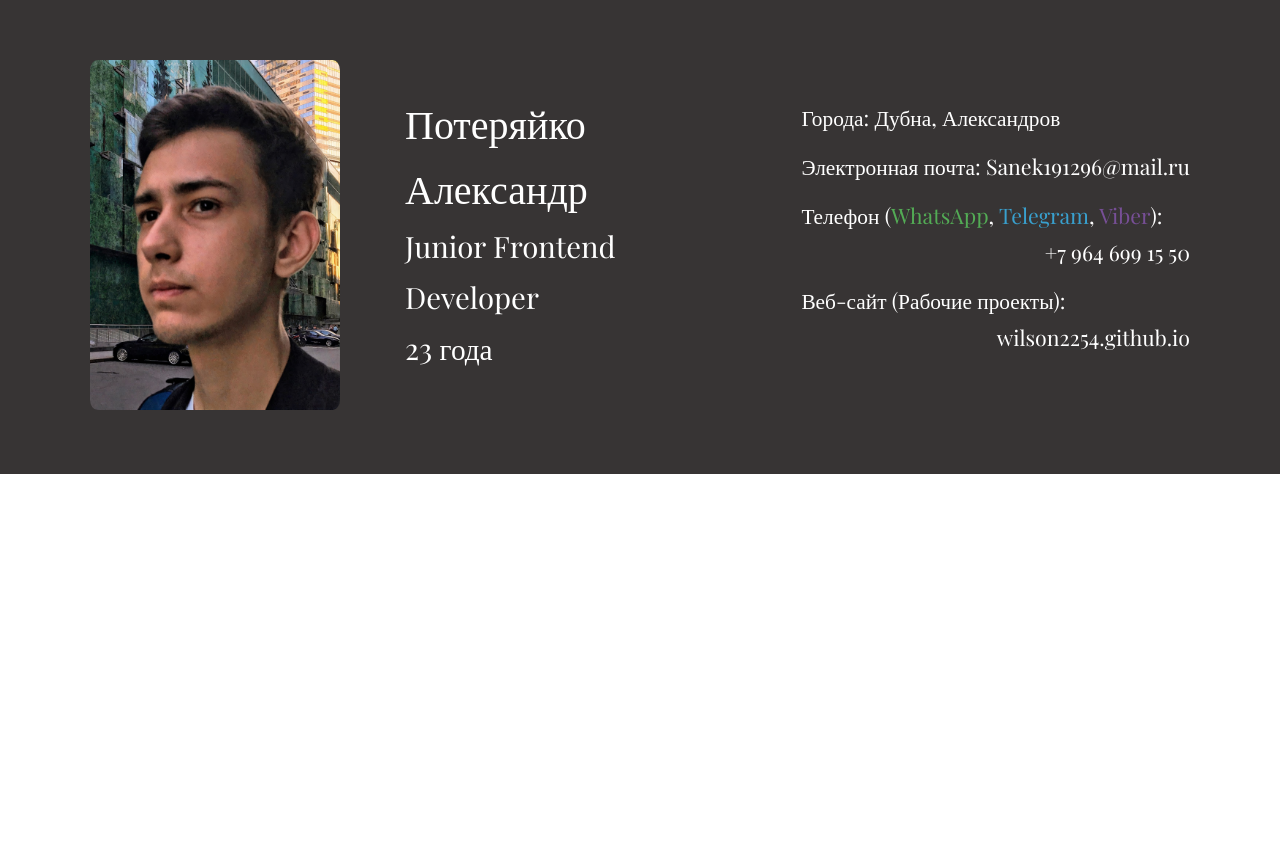
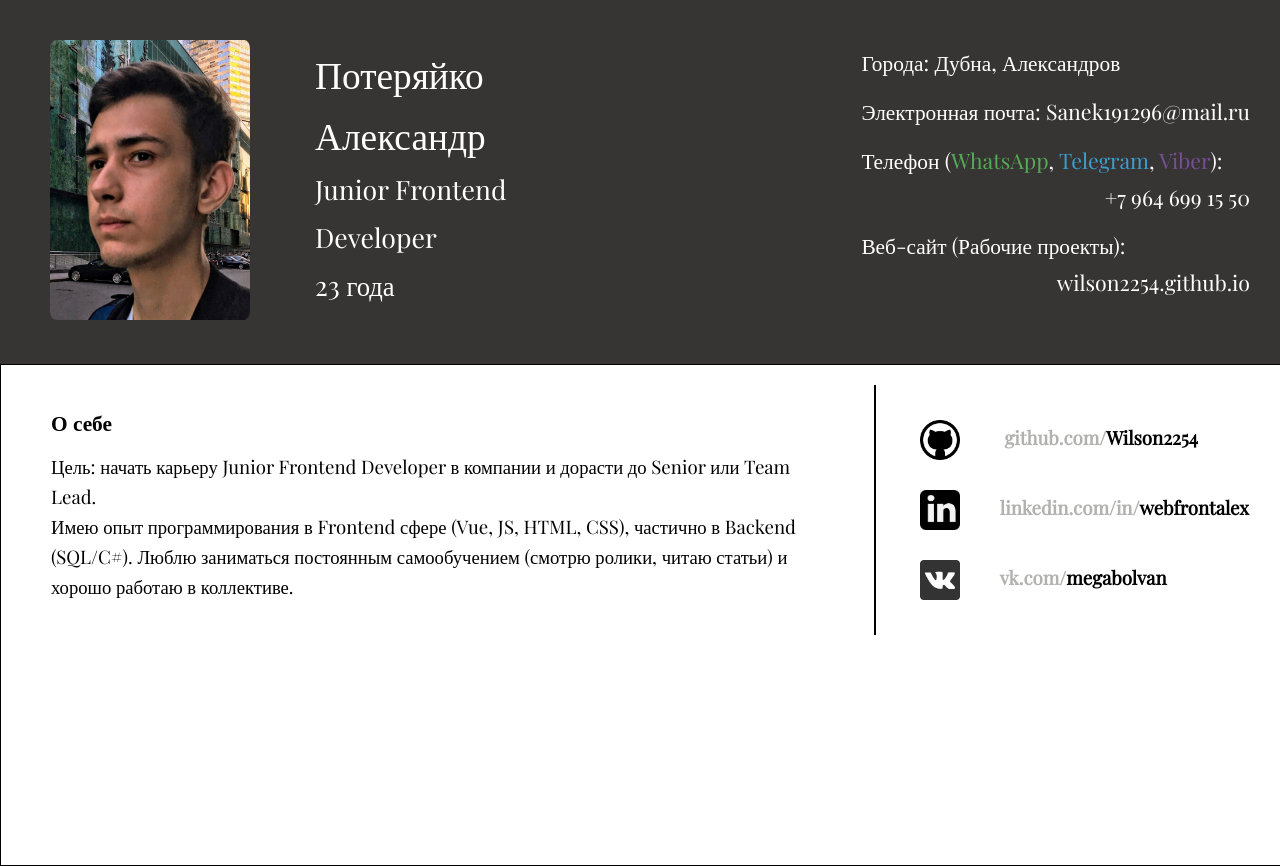
Before and after one commit to Wilson2254/ScssResumePage, a website: page index.html in a window 1280 px wide. Before the commit the page ends 800 px from the top, so only its background shows below. Drawn offline with nearby package versions, Linux system fonts and the light colour scheme.

Commit message:
create about and links

```diff
--- a/index.html
+++ b/index.html
@@ -30,12 +30,26 @@
                     <p class="info__right__phone_top-right">+7 964 699 15 50</p>
                 </div>
                 <div class="info__right__site">Веб-сайт (Рабочие проекты):
-                    <p class="info__right__site_top-right"> <a class="info__right__site_top-right_hover" href="wilson2254.github.io"> wilson2254.github.io</a> </p>
+                    <p class="info__right__site_top-right"> <a class="info__right__site_top-right_hover" href="https://wilson2254.github.io/" target="_blank"> wilson2254.github.io</a> </p>
                 </div>
             </div>
         </div>
     </header>
-    <main></main>
+    <main>
+        <div class="biography-and-links">
+            <div class="biography-and-links__biography">
+                <h2>О себе</h2>
+                <p>Цель: начать карьеру Junior Frontend Developer в компании и дорасти до Senior или Team Lead.</p>
+                <p>Имею опыт программирования в Frontend сфере (Vue, JS, HTML, CSS), частично в Backend (SQL/C#). Люблю заниматься постоянным самообучением (смотрю ролики, читаю статьи) и хорошо работаю в коллективе.</p>
+            </div>
+            <div class="vertical-line"></div>
+            <div class="biography-and-links__links">
+                <p><img src="./img/GIT.png" alt="https://github.com/Wilson2254"> <a href="https://github.com/Wilson2254" target="_blank"><span class="biography-and-links__links_color">github.com/</span>Wilson2254</a></p>
+                <p><img src="./img/IN.png" alt="https://www.linkedin.com/in/webfrontalex/"><a href="https://www.linkedin.com/in/webfrontalex/" target="_blank"><span class="biography-and-links__links_color">linkedin.com/in/</span>webfrontalex</a> </p>
+                <p><img src="./img/VK.png" alt="https://vk.com/megabolvan"><a href="https://vk.com/megabolvan" target="_blank"><span class="biography-and-links__links_color">vk.com/</span>megabolvan</a></p>
+            </div>
+        </div>
+    </main>
 </body>
 
 </html>
--- a/scss/style.scss
+++ b/scss/style.scss
@@ -10,11 +10,30 @@
     align-items: center;
 }
 
+@keyframes bounce {
+    0%,
+    20%,
+    60%,
+    100% {
+        transform: translateY(0);
+        transform: translateY(0);
+    }
+    40% {
+        transform: translateY(-20px);
+        transform: translateY(-20px);
+    }
+    80% {
+        transform: translateY(-10px);
+        transform: translateY(-10px);
+    }
+}
+
 body {
-    @include flexCenter();
-    header {
-        width: 1500px;
-    }
+    display: flex;
+    flex-direction: column;
+    justify-content: center;
+    width: 1300px;
+    margin: auto;
 }
 
 .info {
@@ -24,22 +43,22 @@ body {
     .info__left {
         color: white;
         @include flexCenter();
-        margin-left: 90px;
+        margin-left: 50px;
         .info__left__img_size {
-            width: 250px;
-            height: 350px;
-            margin: 60px 0;
+            width: 200px;
+            height: 280px;
+            margin: 40px 0;
             border-radius: 3%;
         }
         .info__left__fio-position {
             margin-left: 65px;
         }
         .info__left__fio-position_size-12 {
-            font-size: 22pt;
+            font-size: 20pt;
             margin-bottom: 12px;
         }
         .info__left__fio-position_size-16 {
-            font-size: 30pt;
+            font-size: 28pt;
             margin-bottom: 12px;
         }
     }
@@ -47,7 +66,7 @@ body {
         display: flex;
         flex-direction: column;
         justify-content: center;
-        margin-right: 90px;
+        margin-right: 50px;
         color: white;
         font-size: 16pt;
         .info__right__city,
@@ -63,7 +82,6 @@ body {
             .info__right__site_top-right_hover {
                 color: white;
                 text-decoration: none;
-                transition-property: all;
                 transition-duration: .2s;
                 transition-delay: 0.1s;
                 &:hover {
@@ -82,3 +100,56 @@ body {
         }
     }
 }
+
+main {
+    height: 500px;
+    border: 1px solid;
+    .biography-and-links {
+        display: flex;
+        flex-direction: row;
+        justify-content: space-between;
+        align-items: center;
+        margin: 20px 50px 0 50px;
+        .biography-and-links__biography {
+            font-size: 14pt;
+            margin-bottom: 10px;
+            width: 65%;
+            h2 {
+                margin-bottom: 15px;
+                font-size: 16pt;
+            }
+            p {
+                // margin-bottom: 8px;
+                line-height: 30px;
+            }
+        }
+        .vertical-line {
+            border-right: 2px solid;
+            height: 250px;
+        }
+        .biography-and-links__links {
+            font-size: 14pt;
+            margin-bottom: 30px;
+            p {
+                margin-top: 30px;
+                img {
+                    width: 40px;
+                    height: 40px;
+                    margin-right: 40px;
+                    vertical-align: middle;
+                }
+                a {
+                    text-decoration: none;
+                    color: black;
+                    font-weight: 600;
+                    .biography-and-links__links_color {
+                        color: #b1b1b0;
+                    }
+                }
+                &:hover {
+                    animation: bounce 1s;
+                }
+            }
+        }
+    }
+}
```
Also changed, not shown: css/style.css, img/GIT.png (added), img/IN.png (added), img/VK.png (added).
